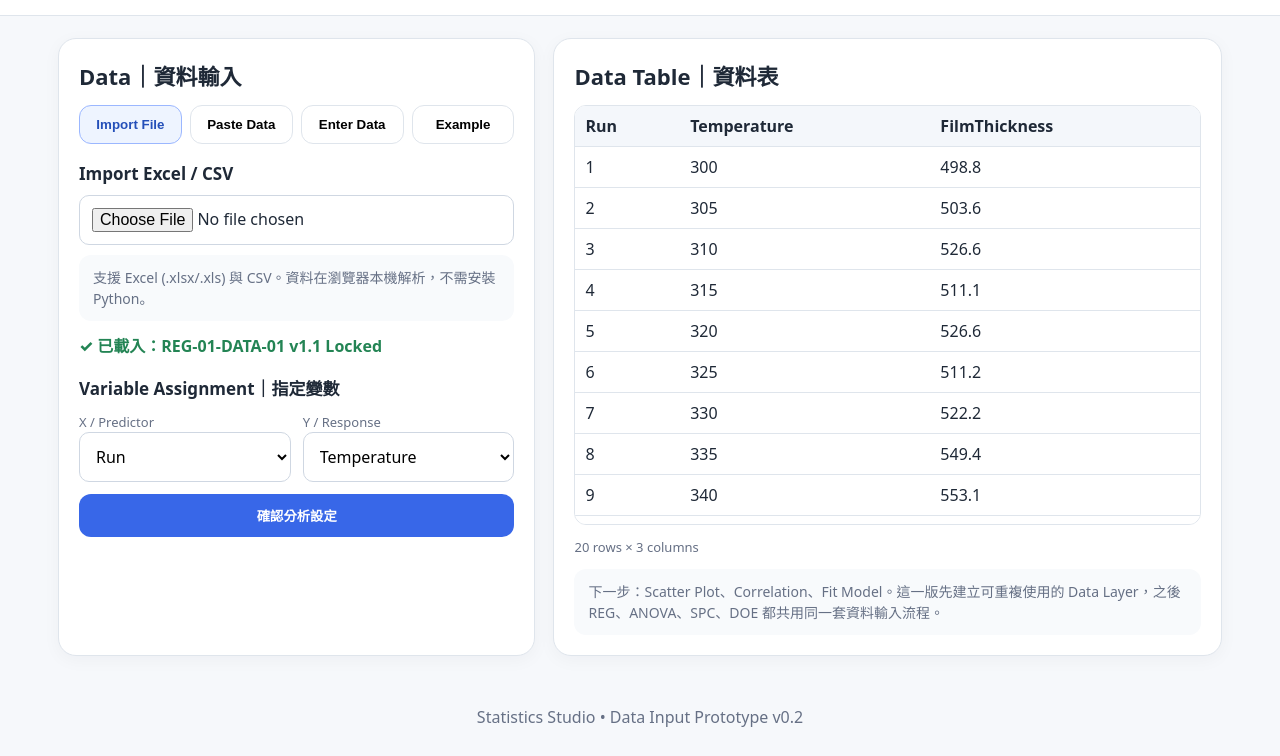
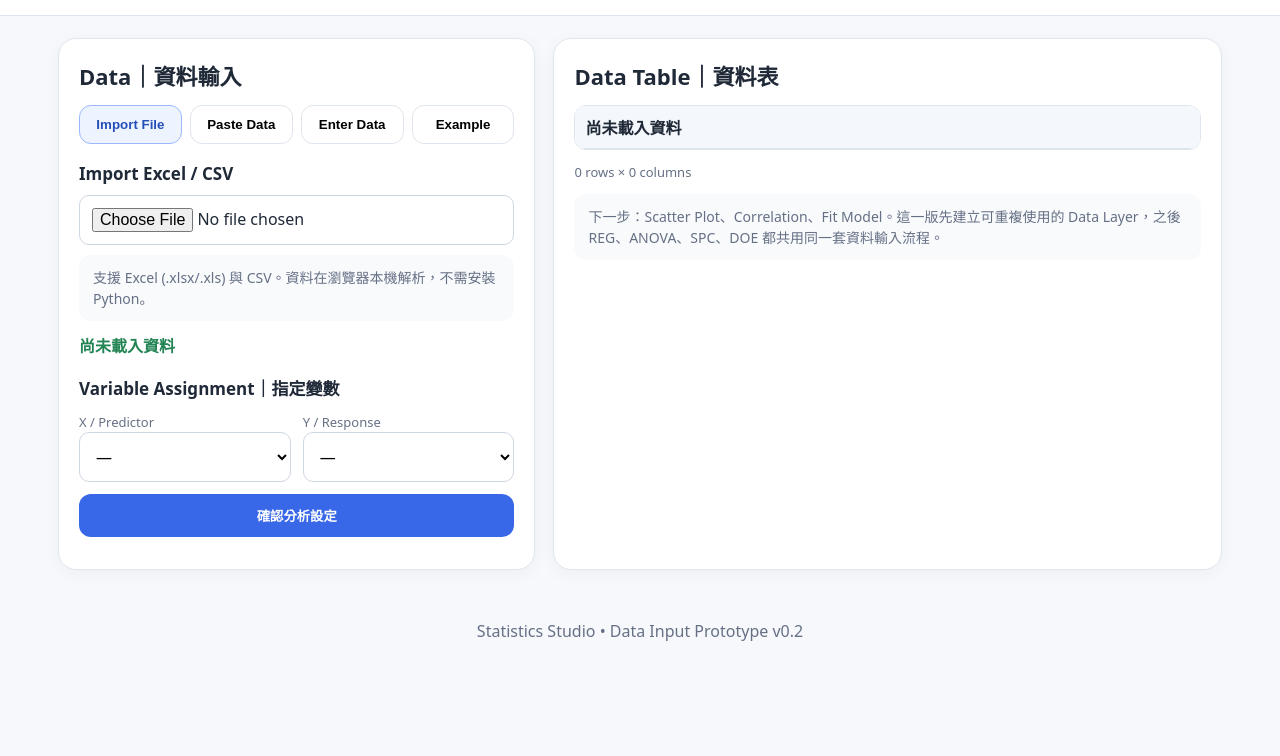
Before and after one commit to billychen124/statistics-studio, a plain HTML site: page index.html in a window 1280 px wide. Shown: the part 85-841 px from the top of the page. After the commit the page ends 800 px from the top, so only its background shows below. Drawn offline with Linux system fonts and the light colour scheme.

Commit message:
Fix initial data loading

```diff
--- a/index.html
+++ b/index.html
@@ -62,6 +62,5 @@ function render(source){if(!currentData.length)return;const headers=Object.keys(
 function fill(id,headers){document.getElementById(id).innerHTML=headers.map(h=>`<option>${esc(h)}</option>`).join('')}
 function confirmVars(){if(!currentData.length){alert("請先載入資料");return}const x=document.getElementById('xSelect').value,y=document.getElementById('ySelect').value;document.getElementById('confirmStatus').textContent=`✓ 已確認：X = ${x}，Y = ${y}`}
 function esc(s){return s.replace(/[&<>"']/g,m=>({'&':'&amp;','<':'&lt;','>':'&gt;','"':'&quot;',"'":'&#039;'}[m]))}
-loadExample();
 </script>
 </body></html>
```
